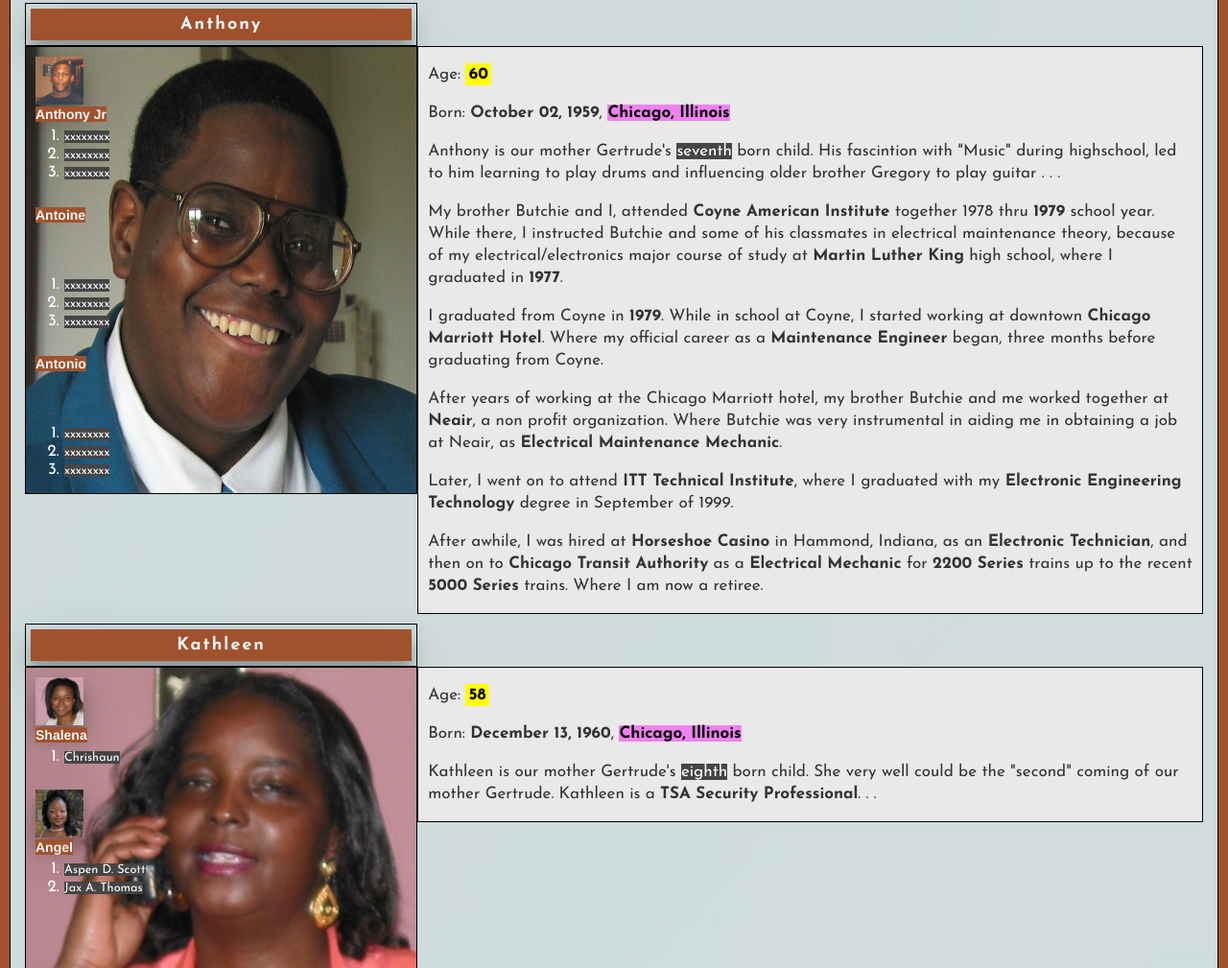
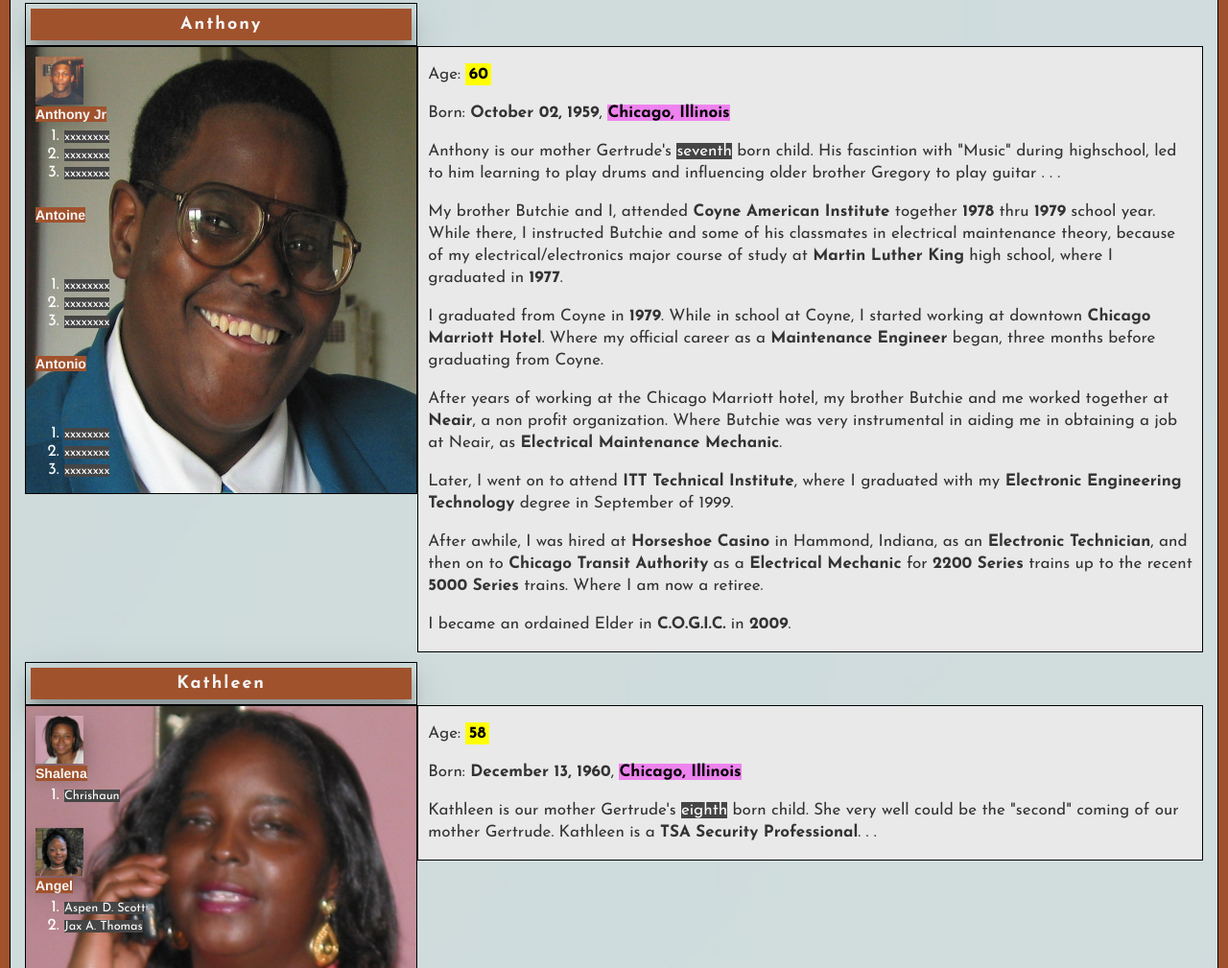
Before and after one commit to gcs-pages/anthony-life-story, a plain HTML site: page index.html in a window 1280 px wide. Shown: the part 6600-7609 px from the top of the page at 96% size. Drawn offline with nearby package versions, Linux system fonts and the light colour scheme.

Commit message:
Updated Anthony's Life Story to reflect being ordained Elder . . .

```diff
--- a/index.html
+++ b/index.html
@@ -1445,7 +1445,7 @@
             </p>
 
             <p>
-            My brother Butchie and I, attended <strong>Coyne American Institute</strong> together </strong>1978</strong> thru <strong>1979</strong> school year. While there, I instructed Butchie and some of his classmates in electrical maintenance theory, because of my electrical/electronics major course of study at <strong>Martin Luther King</strong> high school, where I graduated in <strong>1977</strong>.
+            My brother Butchie and I, attended <strong>Coyne American Institute</strong> together <strong>1978</strong> thru <strong>1979</strong> school year. While there, I instructed Butchie and some of his classmates in electrical maintenance theory, because of my electrical/electronics major course of study at <strong>Martin Luther King</strong> high school, where I graduated in <strong>1977</strong>.
             </p>
 
             <p>
@@ -1462,6 +1462,10 @@
 
             <p>
             After awhile, I was hired at <strong>Horseshoe Casino</strong> in Hammond, Indiana, as an <strong>Electronic Technician</strong>, and then on to <strong>Chicago Transit Authority</strong> as a <strong>Electrical Mechanic</strong> for <strong>2200 Series</strong> trains up to the recent <strong>5000 Series</strong> trains. Where I am now a retiree.
+            </p>
+
+            <p>
+            I became an ordained Elder in <strong>C.O.G.I.C.</strong> in <strong>2009</strong>.
             </p>
         </div>
     </div>
```
